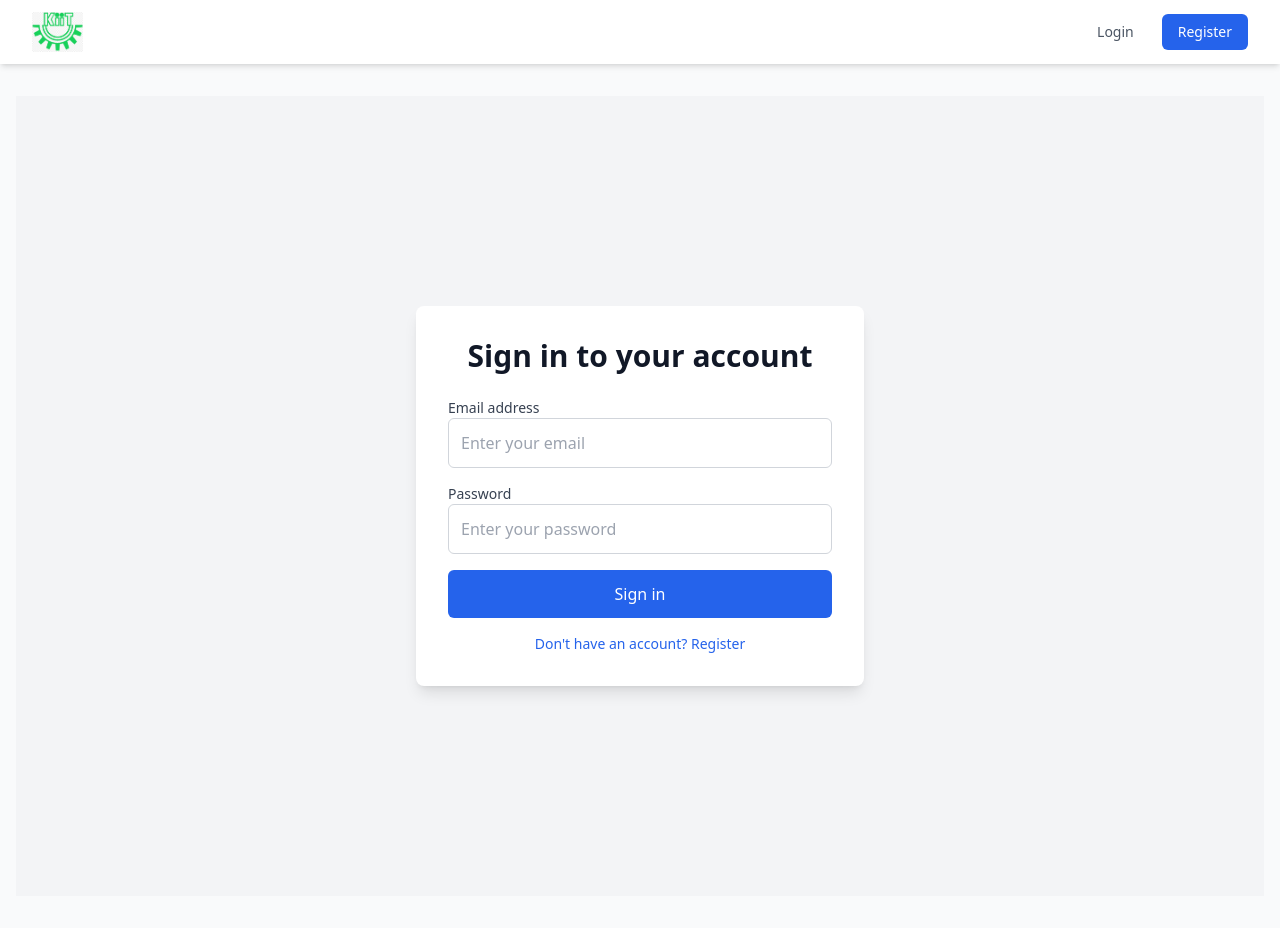
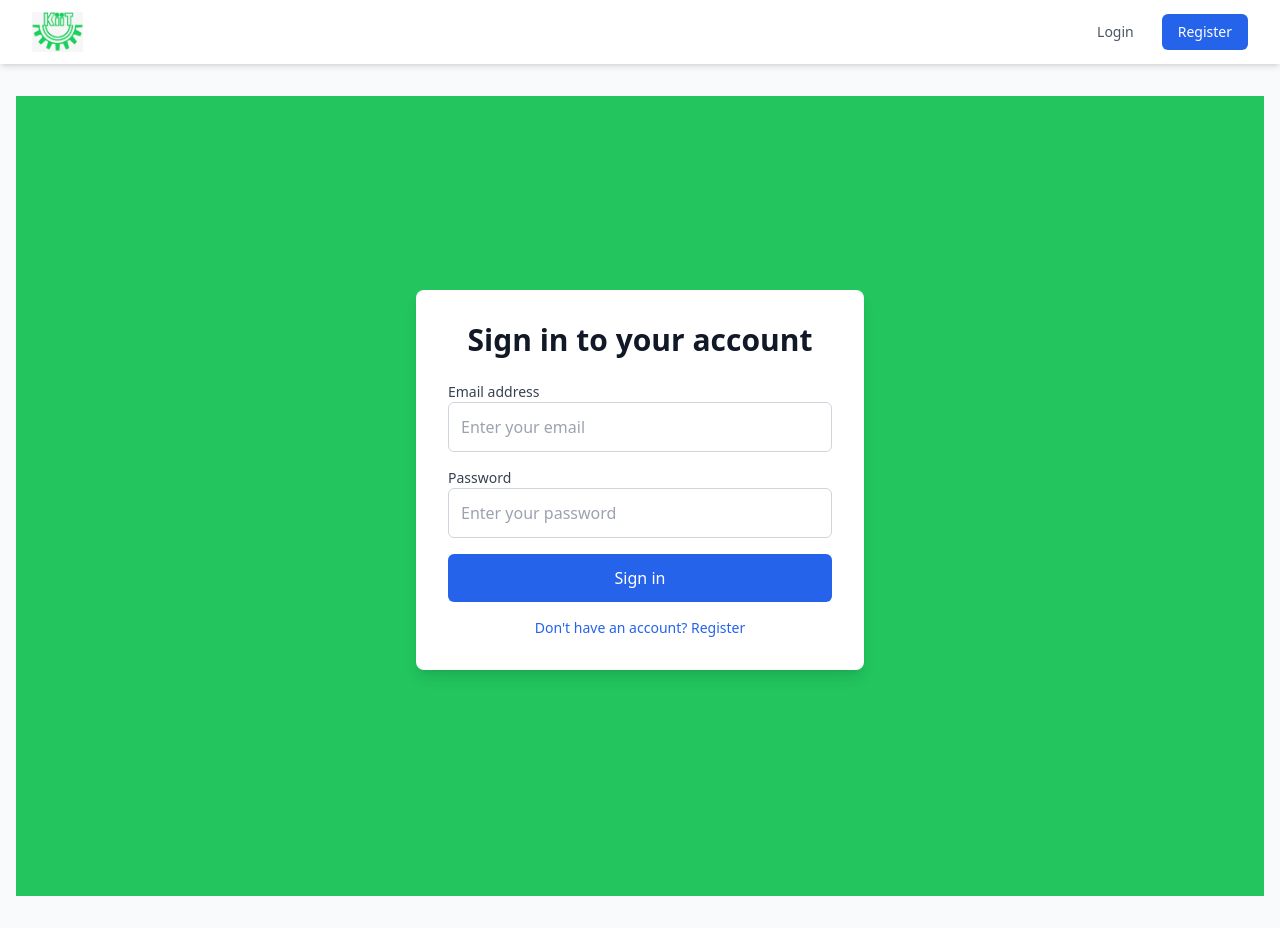
Before and after one commit to Venktesh123/Course-Dash, a React (Create React App) app: page /login in a window 1280 px wide. Built offline with nearby package versions, Linux system fonts and the light colour scheme.

Commit message:
color-chnage

```diff
--- a/src/components/auth/Login.js
+++ b/src/components/auth/Login.js
@@ -58,8 +58,8 @@
   };
 
   return (
-    <div className="min-h-screen flex items-center justify-center bg-gray-100 p-6">
-      <div className="w-full max-w-md bg-white p-8 rounded-lg shadow-lg">
+    <div className="min-h-screen flex items-center justify-center bg-green-500 p-6">
+      <div className="w-full max-w-md bg-white p-8 rounded-lg shadow-lg mt-[-2rem]">
         <h2 className="text-3xl font-bold text-center text-gray-900 mb-6">
           Sign in to your account
         </h2>
```
